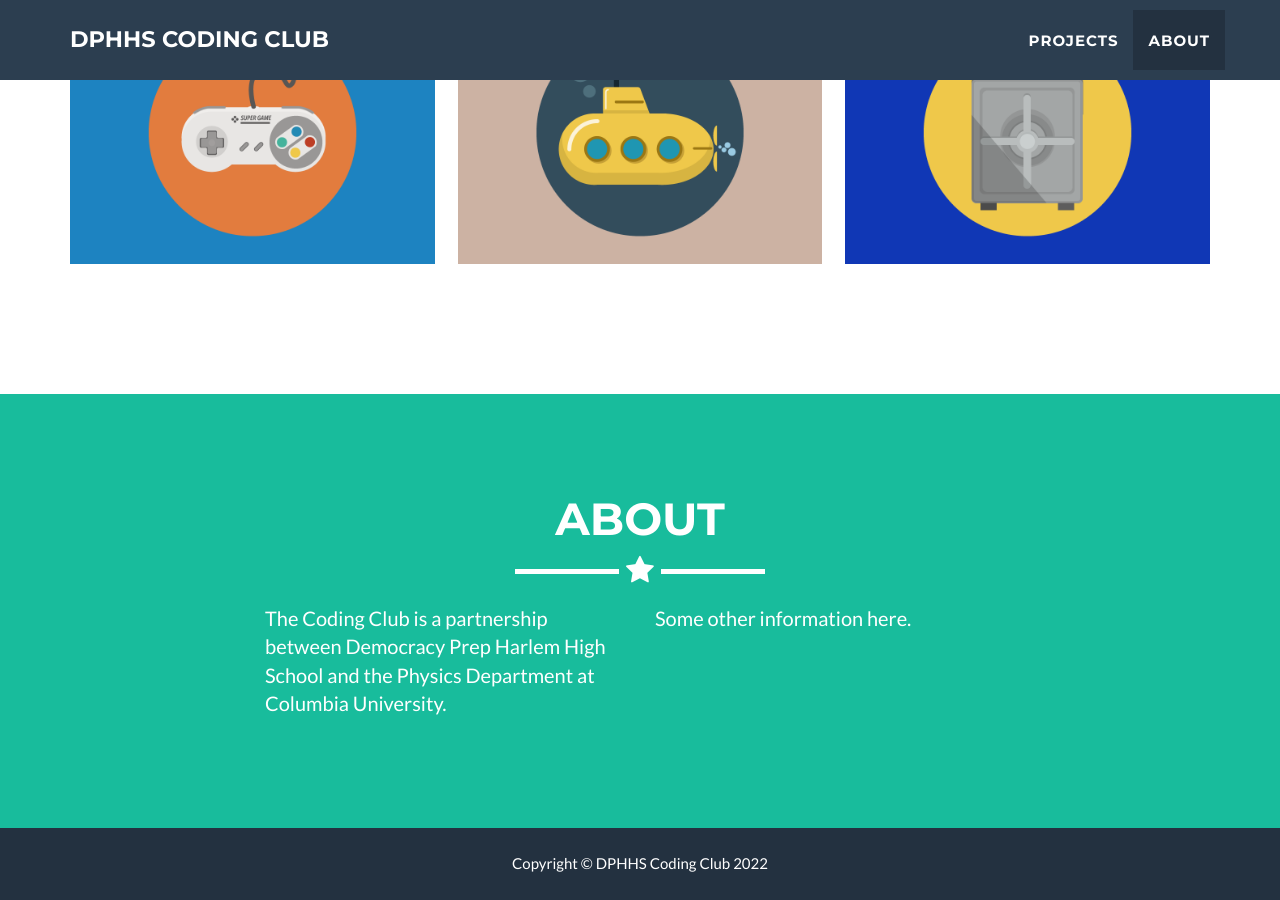
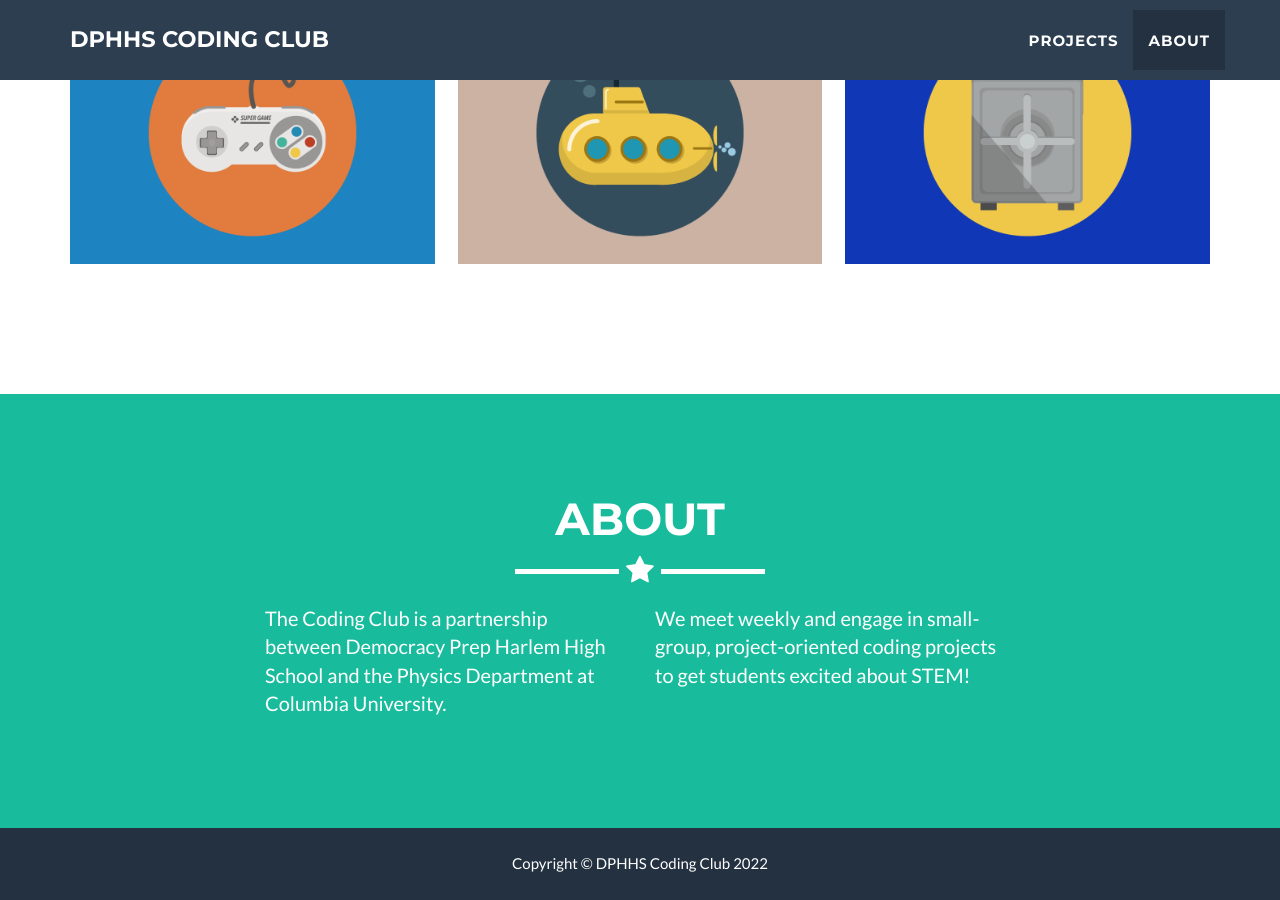
Before and after one commit to DPHHSCodingClub/DPHHSCodingClub.github.io, a Jekyll site: the page built from _posts/2014-07-18-project-1.markdown, in a window 1280 px wide and 900 px high, scrolled down 904 px. Built offline with Jekyll 4.4.1, drawn with Linux system fonts in a browser that asks for light colours.

Commit message:
Update about.html

```diff
--- a/_includes/about.html
+++ b/_includes/about.html
@@ -12,7 +12,7 @@
                     <p>The Coding Club is a partnership between Democracy Prep Harlem High School and the Physics Department at Columbia University.</p>
                 </div>
                 <div class="col-lg-4">
-                    <p>Some other information here.</p>
+                    <p>We meet weekly and engage in small-group, project-oriented coding projects to get students excited about STEM!</p>
                 </div>
 <!--                 <div class="col-lg-8 col-lg-offset-2 text-center">
                     <a href="https://github.com/jeromelachaud/freelancer-theme" class="btn btn-lg btn-outline">
```
